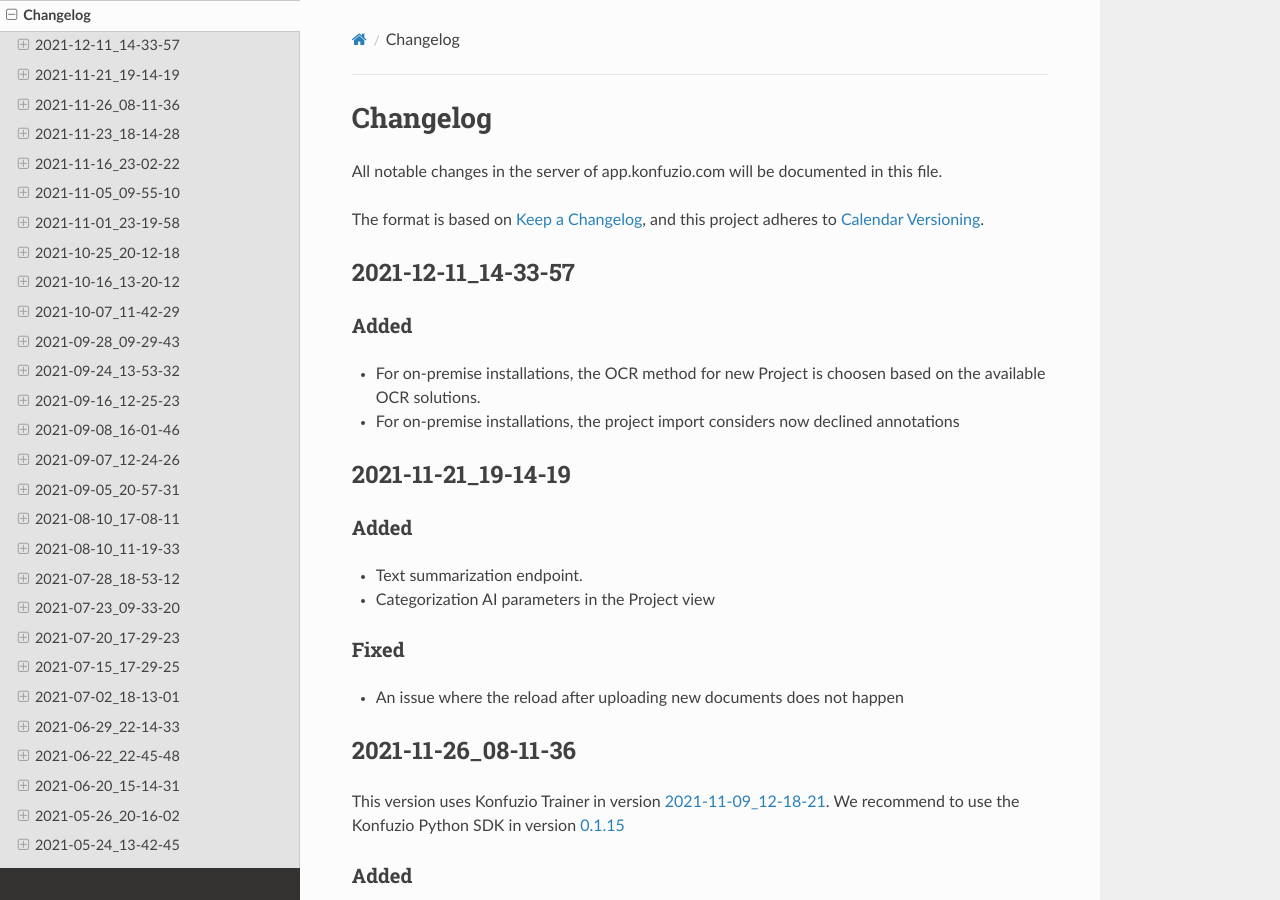
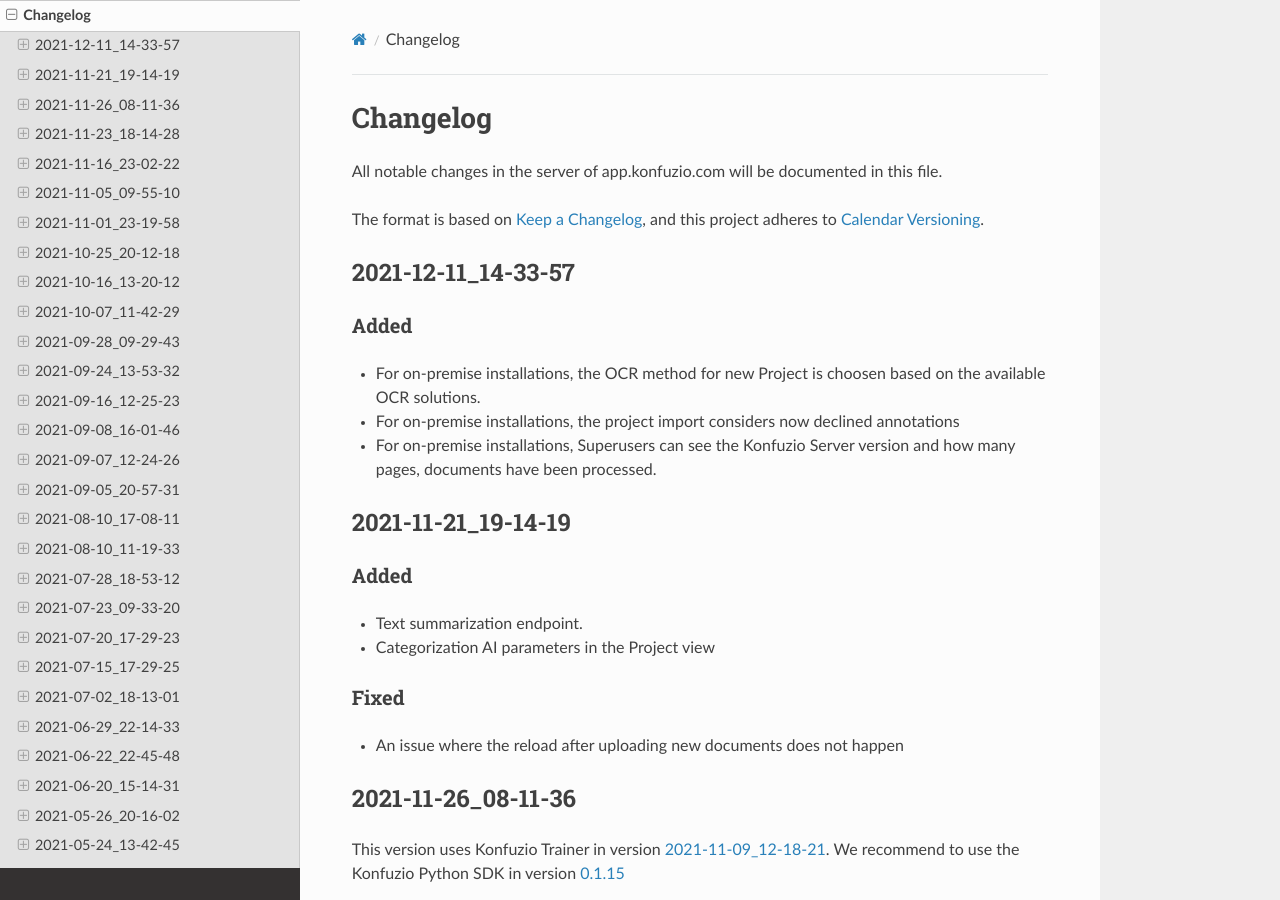
Before and after one commit to konfuzio-ai/konfuzio-sdk, a Sphinx documentation site: the page built from docs/web/changelog_app.md, in a window 1280 px wide and 900 px high. Built offline with Sphinx 7.4.7 and the Read the Docs theme 2.0.0, drawn with Linux system fonts in a browser that asks for light colours.

Commit message:
Update changelog_app.md

```diff
--- a/docs/web/changelog_app.md
+++ b/docs/web/changelog_app.md
@@ -13,6 +13,7 @@
 ### Added
 - For on-premise installations, the OCR method for new Project is choosen based on the available OCR solutions.
 - For on-premise installations, the project import considers now declined annotations
+- For on-premise installations, Superusers can see the Konfuzio Server version and how many pages, documents have been processed.
 
 ## 2021-11-21_19-14-19
 
```
